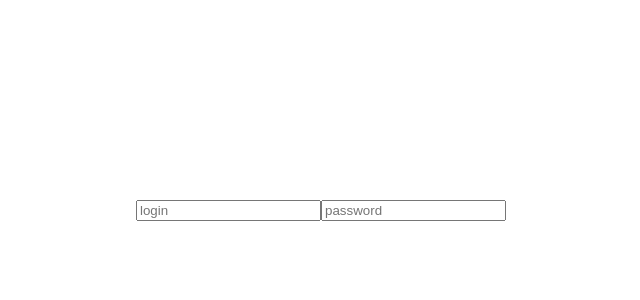
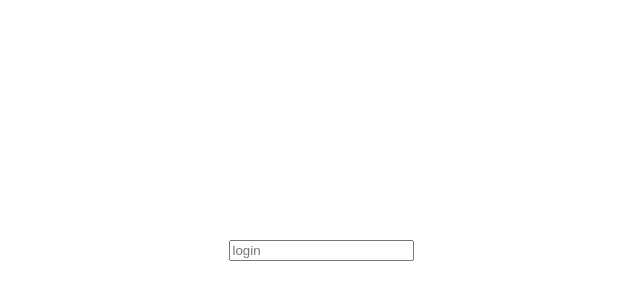
Before and after one commit to puncleV/diet-diary, a Vue app: page /#/ in a window 1280 px wide. Shown: the part 150-450 px from the top of the page, without its empty margins (319-959 px from the left). Built offline with nearby package versions, Linux system fonts and the light colour scheme.

Commit message:
login-form
add: hide password if login is not presented;

```diff
--- a/src/components/login.vue
+++ b/src/components/login.vue
@@ -3,12 +3,12 @@
         <div class="login-form">
             <div>
                 <label>
-                    <input placeholder="login"/>
+                    <input placeholder="login" v-model="login"/>
                 </label>
             </div>
-            <div>
+            <div v-show="login !== ''">
                 <label>
-                    <input placeholder="password"/>
+                    <input placeholder="password" v-model="password"/>
                 </label>
             </div>
         </div>
@@ -33,10 +33,10 @@ export default {
         align-items: center;
         vertical-align: center;
         justify-content: center;
-        flex-shrink: 1;
     }
+
     .login-form {
-        height: 100px;
+        padding: 50px;
         display: flex;
     }
 </style>
```
